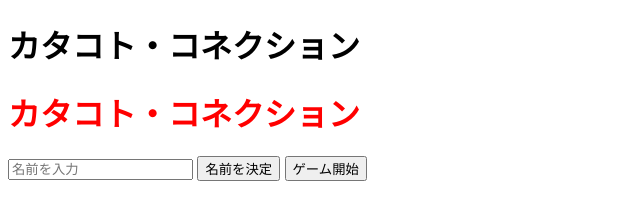
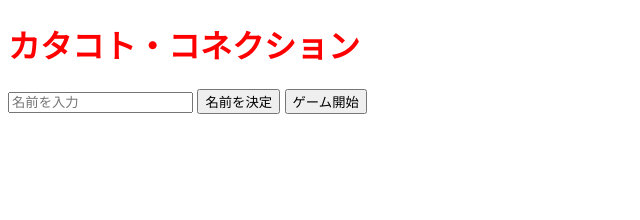
Before and after one commit to mochimochi1010/katakoto-game, a website: page public/index.html in a window 1280 px wide. Shown: the whole page, without its empty margins (0-640 px from the left). Drawn offline with Linux system fonts and the light colour scheme.

Commit message:
重複タイトルを削除し、赤字を修正

```diff
--- a/public/index.html
+++ b/public/index.html
@@ -36,7 +36,7 @@
     </style>
 </head>
 <body>
-    <h1>カタコト・コネクション</h1>
+
     <h1 id="game-title">カタコト・コネクション</h1>
     <div id="status"></div>
     <div id="game-info"></div>
```
